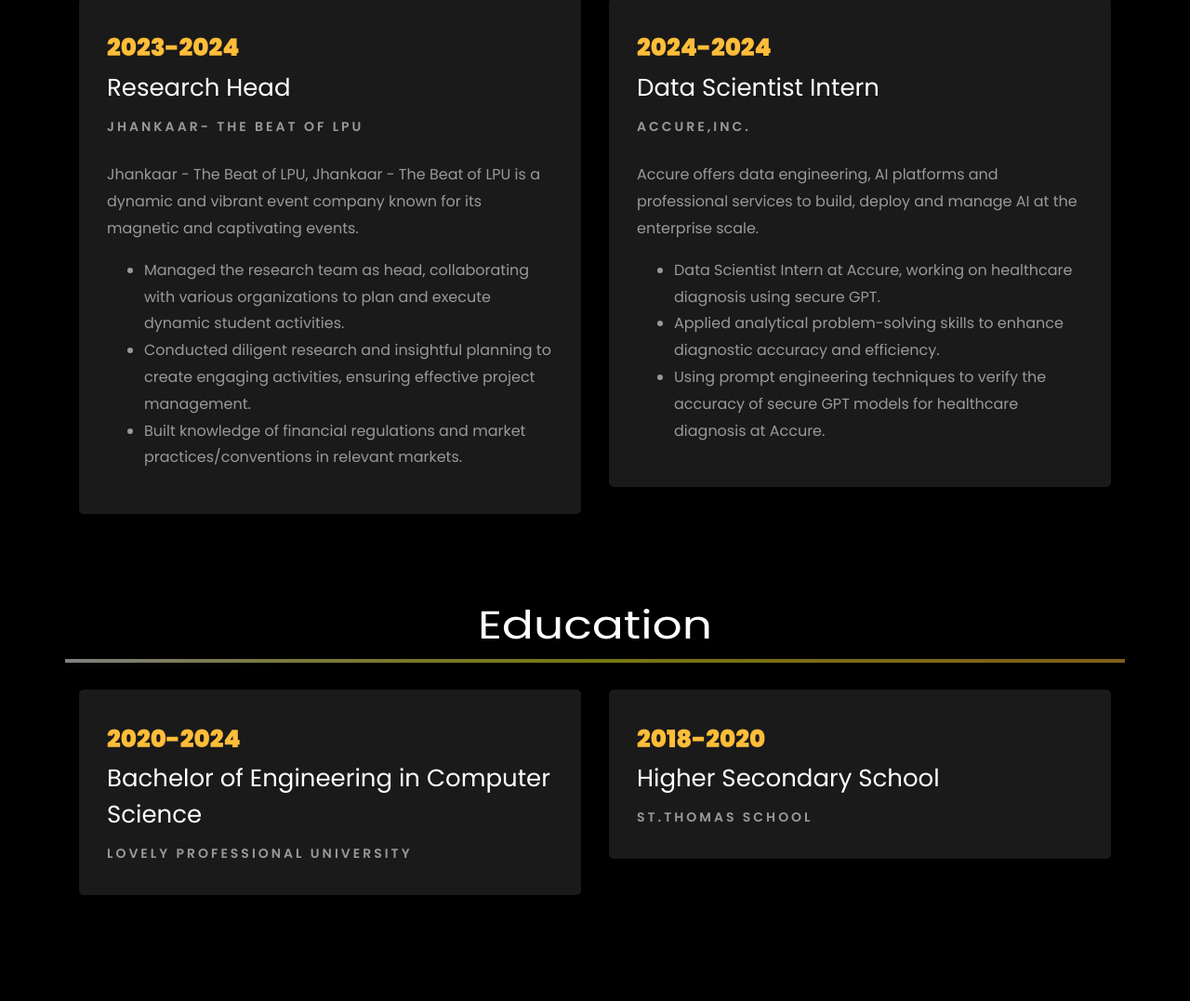
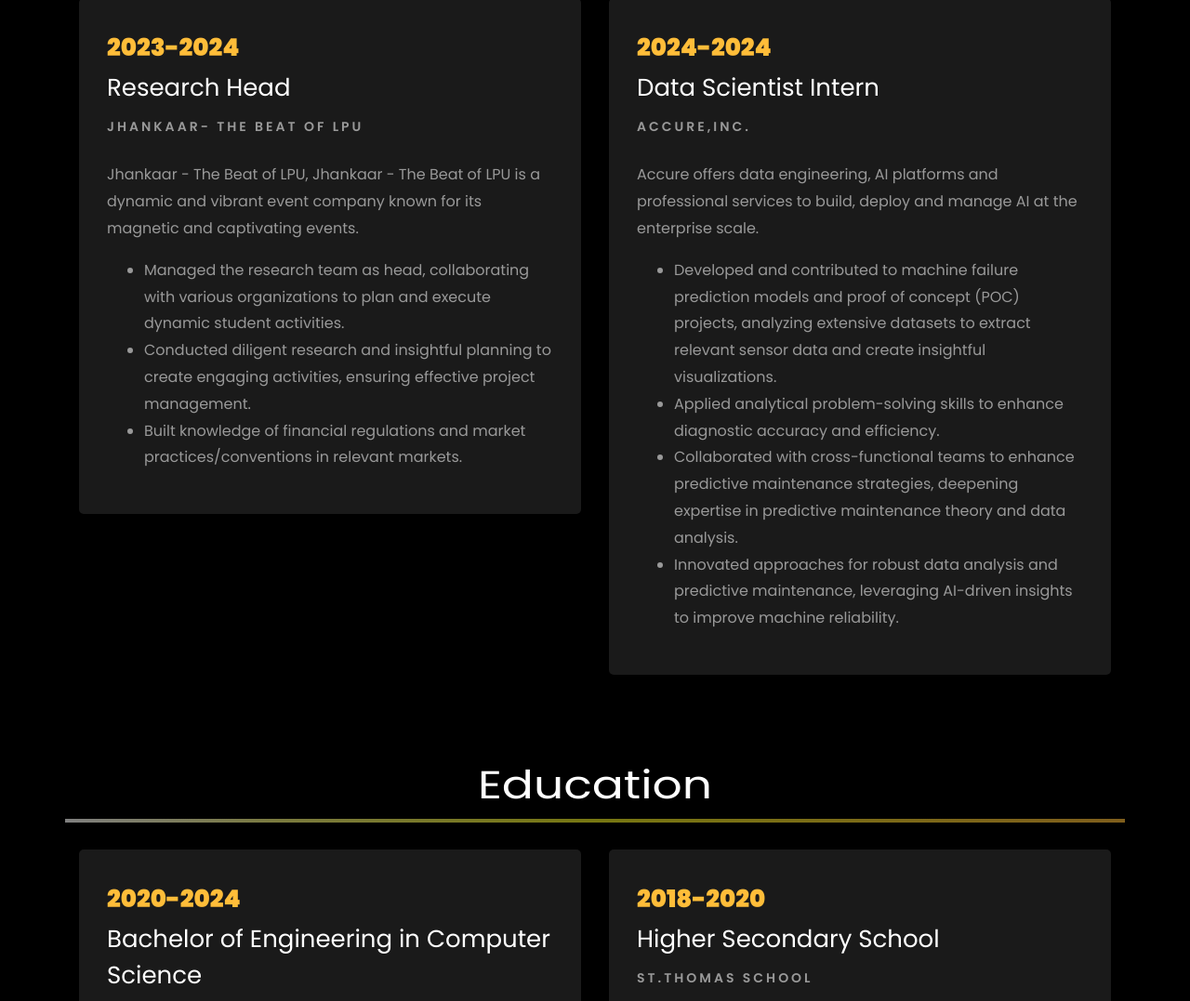
Before and after one commit to akarsh2002/Akarsh2002.github.io, a plain HTML site: page index.html in a window 1280 px wide. Shown: the part 2079-3156 px from the top of the page at 93% size. Drawn offline with nearby package versions, Linux system fonts and the light colour scheme; files whose address does not match are found by name.

Commit message:
Update index.html

```diff
--- a/index.html
+++ b/index.html
@@ -423,7 +423,7 @@ a {
 						<span class="position">Accure,inc.</span>
 						<p class="mt-4">Accure offers data engineering, AI platforms and professional services to build, deploy and manage AI at the enterprise scale.
 							<ul>
-								<li>Data Scientist Intern at Accure, working on healthcare diagnosis using secure GPT.</li>
+								<li>Developed and contributed to machine failure prediction models and proof of concept (POC) projects, analyzing extensive datasets to extract relevant sensor data and create insightful visualizations.</li>
 								<li>Applied analytical problem-solving skills to enhance diagnostic accuracy and efficiency.
 
 
@@ -431,8 +431,8 @@ a {
 
 
 								</li>
-								<li> Using prompt engineering techniques to verify the accuracy of secure GPT models for healthcare diagnosis
-at Accure.</li>
+								<li>Collaborated with cross-functional teams to enhance predictive maintenance strategies, deepening expertise in predictive maintenance theory and data analysis.</li>
+								<li>Innovated approaches for robust data analysis and predictive maintenance, leveraging AI-driven insights to improve machine reliability.</li>
 							</ul>
 						</p>
 					</div>
```
